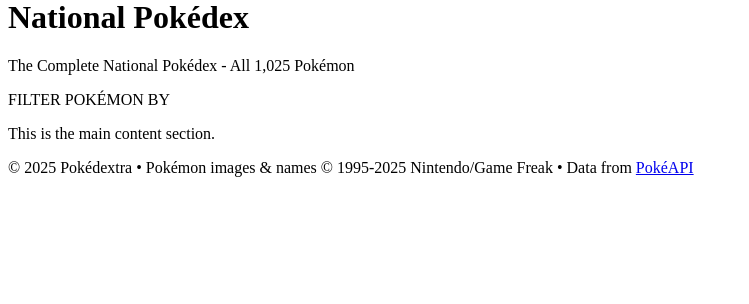
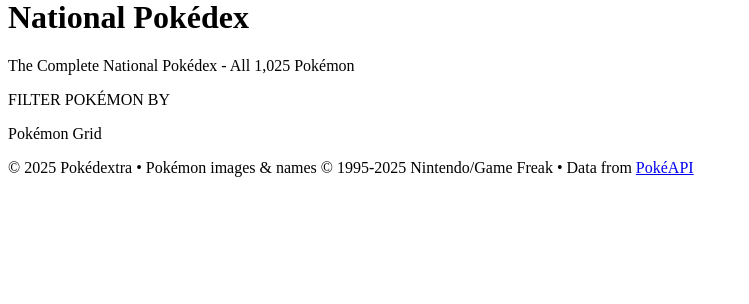
Before and after one commit to Pokedextra/pokedextra, a Flask app: page / in a window 1280 px wide. Shown: the part 123-427 px from the top of the page, without its empty margins (0-749 px from the left). Run offline with Flask 3, Linux system fonts and the light colour scheme.

Commit message:
feature: add main content - added pokémon grid text to main content

```diff
--- a/app/templates/index.html
+++ b/app/templates/index.html
@@ -20,7 +20,7 @@
         <p>FILTER POKÉMON BY</p>
       </nav>
       <main>
-        <p>This is the main content section.</p>
+        <p>Pokémon Grid</p>
       </main>
     </main>
     <footer>
```
